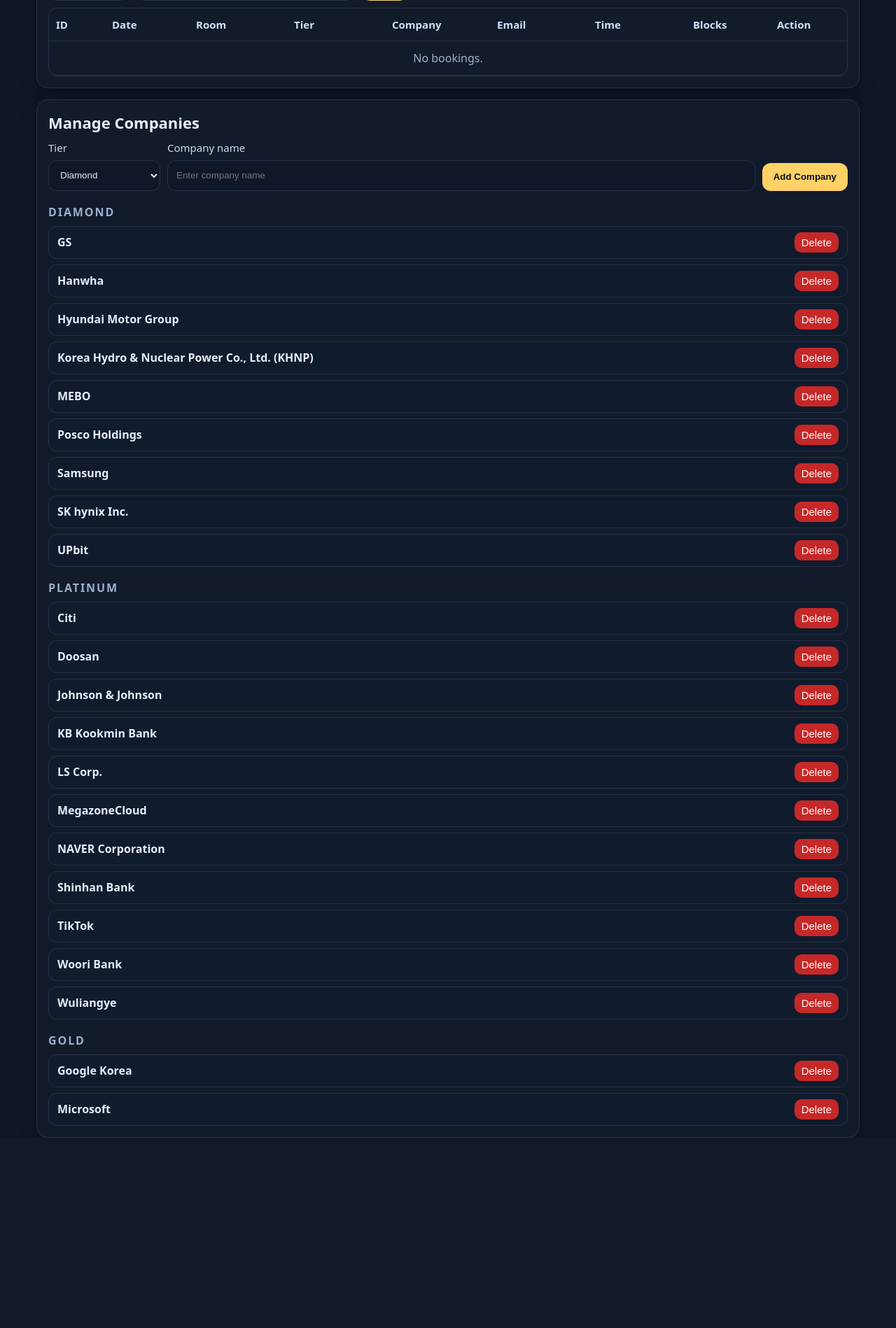
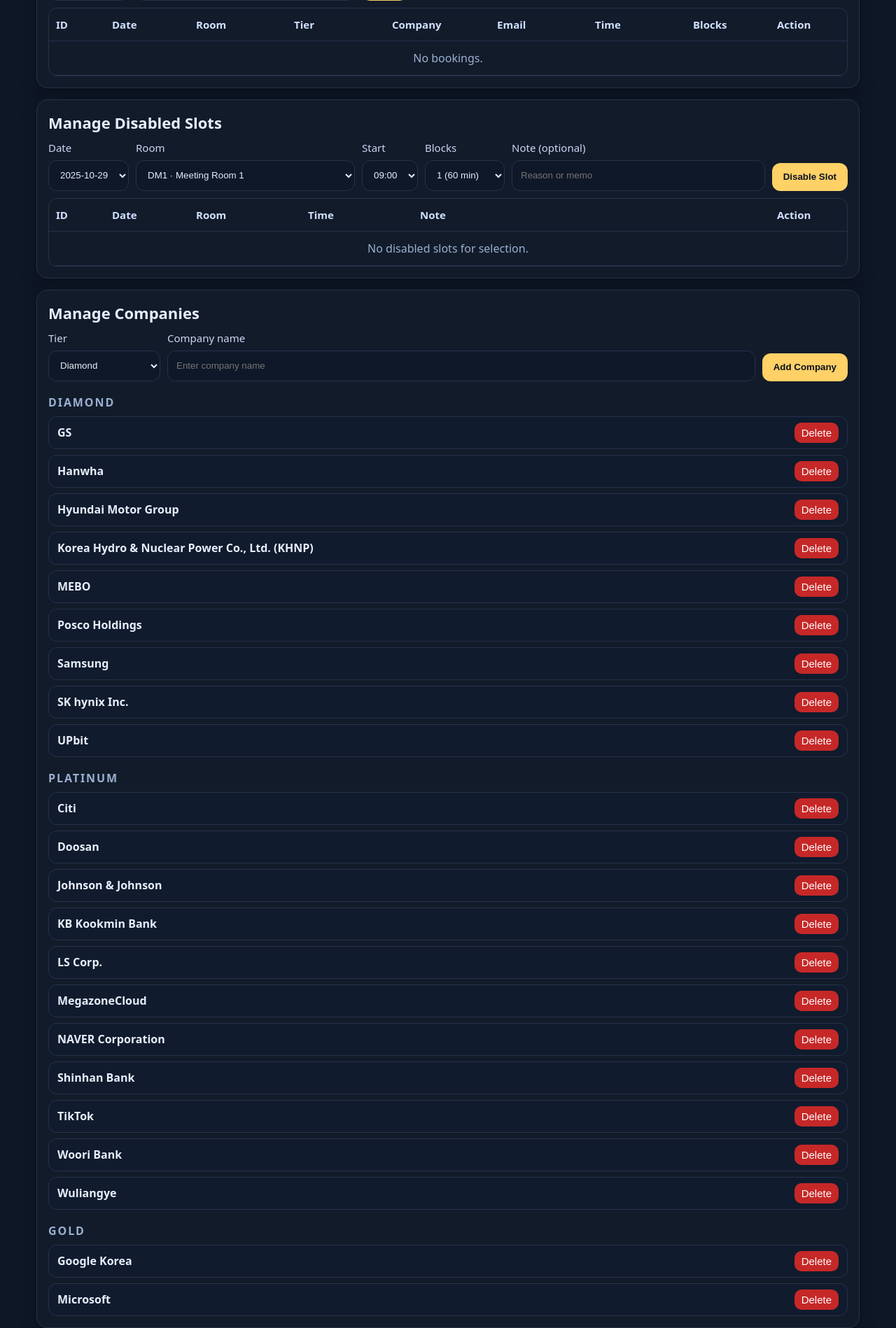
Before and after one commit to jungsuplee-hub/apec-book, a FastAPI app: page /admin in a window 1280 px wide. Shown: the part 251-2149 px from the top of the page at 70% size. Before the commit the page ends 1877 px from the top, so only its background shows below. Run offline with FastAPI, Linux system fonts and the light colour scheme; data comes from the database, SQL or seed files in the repository; both versions use the stored data as it was after the commit; data that the repository does not hold is empty; some libraries are stand-ins or nearby versions.

Commit message:
Add admin-managed disabled slots for room scheduling

```diff
--- a/app.py
+++ b/app.py
@@ -1,7 +1,7 @@
 import os
 from datetime import datetime
 from urllib.parse import quote_plus
-from typing import List, Dict, Any, Tuple
+from typing import List, Dict, Any, Tuple, Optional
 
 from fastapi import FastAPI, Request, Form, HTTPException
 from fastapi.responses import HTMLResponse, RedirectResponse, JSONResponse
@@ -248,6 +248,31 @@
     finally:
         conn.close()
 
+
+def fetch_disabled_slots(date_str: Optional[str] = None, room_code: Optional[str] = None) -> List[Dict[str, Any]]:
+    conn = get_db()
+    try:
+        cur = conn.cursor(DictCursor)
+        query = """
+            SELECT id, date, room_code, start_hour, end_hour, note, created_at
+            FROM disabled_slots
+        """
+        conditions = []
+        params: List[Any] = []
+        if date_str:
+            conditions.append("date=%s")
+            params.append(date_str)
+        if room_code:
+            conditions.append("room_code=%s")
+            params.append(room_code)
+        if conditions:
+            query += " WHERE " + " AND ".join(conditions)
+        query += " ORDER BY date, room_code, start_hour"
+        cur.execute(query, params)
+        return list(cur.fetchall())
+    finally:
+        conn.close()
+
 def ensure_rooms_seeded(conn=None):
     """Ensure the static room catalog exists in the database."""
 
@@ -294,6 +319,83 @@
         return cur.lastrowid
     finally:
         conn.close()
+
+
+def find_disabled_conflicts(date_str, room_code, start_hour, end_hour) -> bool:
+    conn = get_db()
+    try:
+        cur = conn.cursor()
+        cur.execute(
+            """
+            SELECT 1 FROM disabled_slots
+            WHERE date=%s AND room_code=%s
+              AND NOT (%s <= start_hour OR end_hour <= %s)
+            LIMIT 1
+            """,
+            (date_str, room_code, end_hour, start_hour),
+        )
+        return cur.fetchone() is not None
+    finally:
+        conn.close()
+
+
+def insert_disabled_slot(date_str: str, room_code: str, start_hour: int, blocks: int, note: Optional[str] = None) -> int:
+    end_hour = start_hour + blocks
+    if start_hour not in HOURS or end_hour > HOURS[-1] + 1:
+        raise ValueError("Invalid start hour or duration")
+
+    conn = get_db()
+    try:
+        ensure_rooms_seeded(conn)
+        cur = conn.cursor()
+        cur.execute(
+            """
+            SELECT 1 FROM bookings
+            WHERE date=%s AND room_code=%s
+              AND NOT (%s <= start_hour OR end_hour <= %s)
+            LIMIT 1
+            """,
+            (date_str, room_code, end_hour, start_hour),
+        )
+        if cur.fetchone():
+            raise ValueError("A booking already exists in that period")
+
+        cur.execute(
+            """
+            SELECT 1 FROM disabled_slots
+            WHERE date=%s AND room_code=%s
+              AND NOT (%s <= start_hour OR end_hour <= %s)
+            LIMIT 1
+            """,
+            (date_str, room_code, end_hour, start_hour),
+        )
+        if cur.fetchone():
+            raise ValueError("Slot already disabled for that period")
+
+        cur.execute(
+            """
+            INSERT INTO disabled_slots (date, room_code, start_hour, end_hour, note, created_at)
+            VALUES (%s,%s,%s,%s,%s,NOW())
+            """,
+            (date_str, room_code, start_hour, end_hour, note or None),
+        )
+        conn.commit()
+        return cur.lastrowid
+    finally:
+        conn.close()
+
+
+def delete_disabled_slot(slot_id: int) -> None:
+    conn = get_db()
+    try:
+        cur = conn.cursor()
+        cur.execute("DELETE FROM disabled_slots WHERE id=%s", (slot_id,))
+        if cur.rowcount == 0:
+            raise ValueError("Disabled slot not found")
+        conn.commit()
+    finally:
+        conn.close()
+
 
 def delete_booking(booking_id: int):
     conn = get_db()
@@ -507,11 +609,16 @@
     room: str | None = None,
     company_msg: str | None = None,
     company_error: str | None = None,
+    disable_msg: str | None = None,
+    disable_error: str | None = None,
 ):
     date_val = date or EVENT_DATES[0]
     all_items = fetch_bookings(date_val)
-    if room:
-        all_items = [x for x in all_items if x["room_code"] == room]
+    room_filter = room or None
+    if room_filter:
+        all_items = [x for x in all_items if x["room_code"] == room_filter]
+
+    disabled_items = fetch_disabled_slots(date_val, room_filter)
 
     companies = fetch_companies()
     company_groups: Dict[str, List[Dict[str, Any]]] = {tier: [] for tier in COMPANY_MANAGED_TIERS}
@@ -523,14 +630,19 @@
         dict(
             request=request,
             date=date_val,
-            room=room,
+            room=room_filter,
             items=all_items,
+            disabled_items=disabled_items,
             event_dates=EVENT_DATES,
             room_label=ROOM_LABEL,
+            hours=HOURS,
+            max_blocks=MAX_BLOCKS,
             company_groups=company_groups,
             company_tiers=COMPANY_MANAGED_TIERS,
             company_msg=company_msg,
             company_error=company_error,
+            disable_msg=disable_msg,
+            disable_error=disable_error,
         ),
     )
 
@@ -591,6 +703,8 @@
     # --- 룸 시간대 충돌 ---
     if find_conflicts(date, room, start_hour, end_hour):
         raise HTTPException(status_code=409, detail="Time slot already taken")
+    if find_disabled_conflicts(date, room, start_hour, end_hour):
+        raise HTTPException(status_code=409, detail="Time slot blocked by administrator")
 
     # --- 저장 ---
     insert_booking(date, room, tier, company_to_save, email.strip(), start_hour, blocks)
@@ -615,8 +729,10 @@
         return JSONResponse({"error": "invalid date"}, status_code=400)
     rows = fetch_bookings(date)
     busy = [r for r in rows if r["room_code"] == room]
+    disabled = fetch_disabled_slots(date, room)
     taken = [(int(r["start_hour"]), int(r["end_hour"])) for r in busy]
-    return {"room": room, "date": date, "taken": taken, "items": busy}
+    taken.extend((int(r["start_hour"]), int(r["end_hour"])) for r in disabled)
+    return {"room": room, "date": date, "taken": taken, "items": busy, "disabled": disabled}
 
 @app.get("/api/companies")
 def api_companies(tier: str | None = None):
@@ -631,6 +747,74 @@
         return {"ok": False, "reason": "invalid date"}
     total = get_company_daily_total(date, company)
     return {"ok": True, "total": total, "limit": MAX_BLOCKS}
+
+# -------------------- Admin: Disabled slots --------------------
+@app.post("/admin/disabled/add")
+def admin_disabled_add(
+    date: str = Form(...),
+    room: str = Form(...),
+    start_hour: int = Form(...),
+    blocks: int = Form(...),
+    note: str | None = Form(None),
+):
+    redirect_params: List[Tuple[str, str]] = []
+    if date:
+        redirect_params.append(("date", date))
+    if room:
+        redirect_params.append(("room", room))
+
+    message: Optional[Tuple[str, str]] = None
+    try:
+        if date not in EVENT_DATES:
+            raise ValueError("Invalid date selected")
+        if room not in ROOM_LABEL:
+            raise ValueError("Invalid room selected")
+        start_val = int(start_hour)
+        blocks_val = max(1, min(MAX_BLOCKS, int(blocks)))
+        note_val = (note or "").strip()
+        insert_disabled_slot(date, room, start_val, blocks_val, note_val or None)
+    except ValueError as exc:
+        message = ("disable_error", str(exc))
+    except Exception:
+        message = ("disable_error", "Failed to disable time slot")
+    else:
+        end_val = start_val + blocks_val
+        label = ROOM_LABEL.get(room, room)
+        message = ("disable_msg", f"Disabled {label} {date} {start_val:02d}:00 – {end_val:02d}:00")
+
+    if message:
+        redirect_params.append(message)
+
+    qs = ""
+    if redirect_params:
+        qs = "?" + "&".join(f"{key}={quote_plus(value)}" for key, value in redirect_params)
+    return RedirectResponse(url=f"/admin{qs}", status_code=303)
+
+
+@app.post("/admin/disabled/delete")
+def admin_disabled_delete(
+    disabled_id: int = Form(...),
+    date: str | None = Form(None),
+    room: str | None = Form(None),
+):
+    redirect_params: List[Tuple[str, str]] = []
+    if date:
+        redirect_params.append(("date", date))
+    if room:
+        redirect_params.append(("room", room))
+
+    try:
+        delete_disabled_slot(disabled_id)
+    except Exception as exc:
+        redirect_params.append(("disable_error", str(exc)))
+    else:
+        redirect_params.append(("disable_msg", "Disabled slot removed"))
+
+    qs = ""
+    if redirect_params:
+        qs = "?" + "&".join(f"{key}={quote_plus(value)}" for key, value in redirect_params)
+    return RedirectResponse(url=f"/admin{qs}", status_code=303)
+
 
 # ------------------------ Admin: Delete -------------------------
 @app.post("/admin/delete")
--- a/templates/admin.html
+++ b/templates/admin.html
@@ -115,6 +115,93 @@
   </section>
 
   <section class="card">
+    <h2 class="title">Manage Disabled Slots</h2>
+
+    {% if disable_error %}
+      <div class="alert error">{{ disable_error }}</div>
+    {% elif disable_msg %}
+      <div class="alert success">{{ disable_msg }}</div>
+    {% endif %}
+
+    <form class="toolbar" method="post" action="/admin/disabled/add">
+      <label class="field">
+        <span>Date</span>
+        <select name="date" required>
+          {% for d in event_dates %}
+            <option value="{{ d }}" {% if d == date %}selected{% endif %}>{{ d }}</option>
+          {% endfor %}
+        </select>
+      </label>
+      <label class="field">
+        <span>Room</span>
+        <select name="room" required>
+          {% for code, label in room_label.items() %}
+            <option value="{{ code }}" {% if room == code %}selected{% endif %}>{{ label }}</option>
+          {% endfor %}
+        </select>
+      </label>
+      <label class="field">
+        <span>Start</span>
+        <select name="start_hour" required>
+          {% for h in hours %}
+            <option value="{{ h }}">{{ "%02d:00" % h }}</option>
+          {% endfor %}
+        </select>
+      </label>
+      <label class="field">
+        <span>Blocks</span>
+        <select name="blocks" required>
+          {% for b in range(1, max_blocks + 1) %}
+            <option value="{{ b }}">{{ b }} ({{ b * 60 }} min)</option>
+          {% endfor %}
+        </select>
+      </label>
+      <label class="field" style="flex:1">
+        <span>Note (optional)</span>
+        <input type="text" name="note" placeholder="Reason or memo" />
+      </label>
+      <button type="submit" class="button" style="align-self:flex-end">Disable Slot</button>
+    </form>
+
+    <div class="table-scroll">
+      <table class="table">
+        <thead>
+          <tr>
+            <th style="width:80px">ID</th>
+            <th style="width:120px">Date</th>
+            <th style="width:160px">Room</th>
+            <th style="width:160px">Time</th>
+            <th>Note</th>
+            <th style="width:110px">Action</th>
+          </tr>
+        </thead>
+        <tbody>
+          {% for slot in disabled_items %}
+          <tr>
+            <td>{{ slot.id }}</td>
+            <td>{{ slot.date }}</td>
+            <td>{{ room_label[slot.room_code] if slot.room_code in room_label else slot.room_code }}</td>
+            <td>{{ "%02d:00" % slot.start_hour }} – {{ "%02d:00" % slot.end_hour }}</td>
+            <td>{{ slot.note or '' }}</td>
+            <td>
+              <form method="post" action="/admin/disabled/delete" onsubmit="return confirm('Remove disabled slot #{{ slot.id }}?');">
+                <input type="hidden" name="disabled_id" value="{{ slot.id }}" />
+                <input type="hidden" name="date" value="{{ date }}" />
+                {% if room %}<input type="hidden" name="room" value="{{ room }}" />{% endif %}
+                <button type="submit" class="danger">Delete</button>
+              </form>
+            </td>
+          </tr>
+          {% endfor %}
+          {% if not disabled_items %}
+          <tr><td colspan="6" class="muted" style="text-align:center">No disabled slots for selection.</td></tr>
+          {% endif %}
+        </tbody>
+      </table>
+    </div>
+  </section>
+
+  <section class="card">
     <h2 class="title">Manage Companies</h2>
 
     {% if company_error %}
```
Also changed, not shown: models.sql (+15 -0 lines), templates/booking.html (+28 -7 lines).
